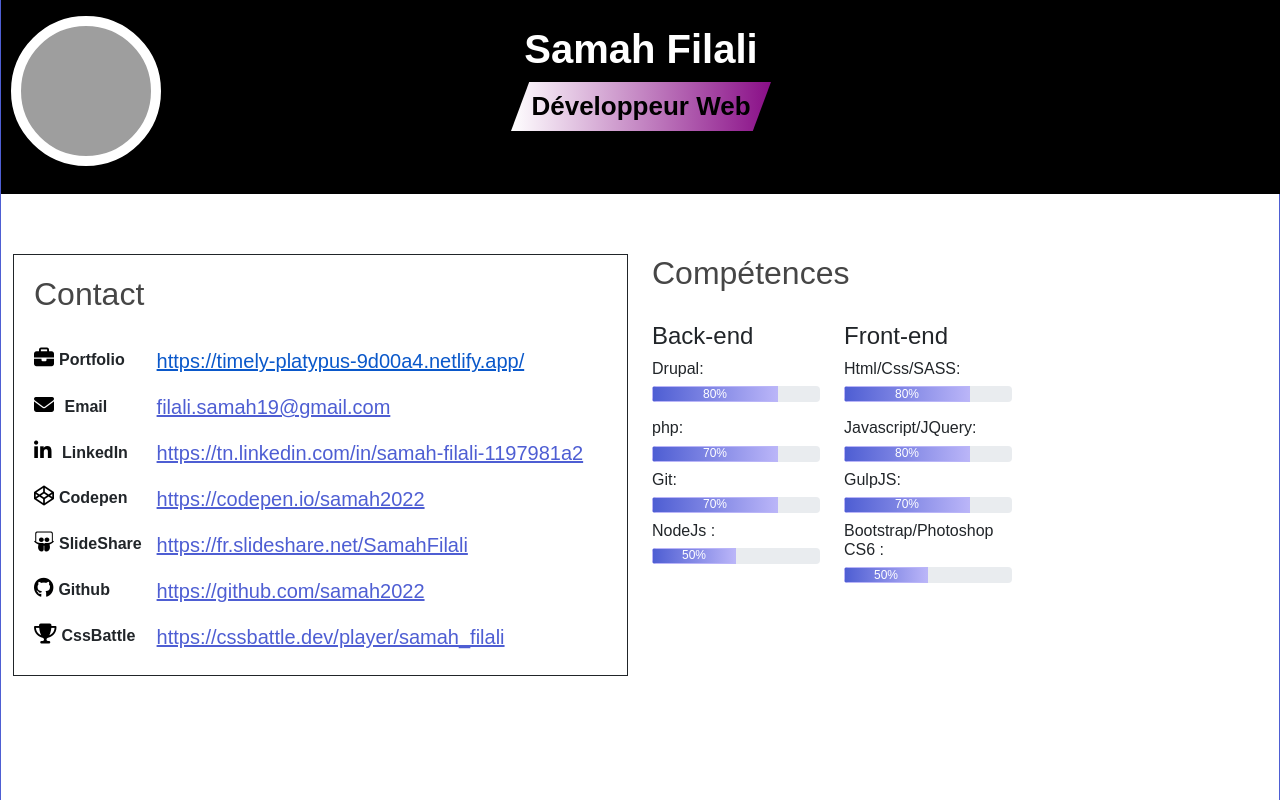
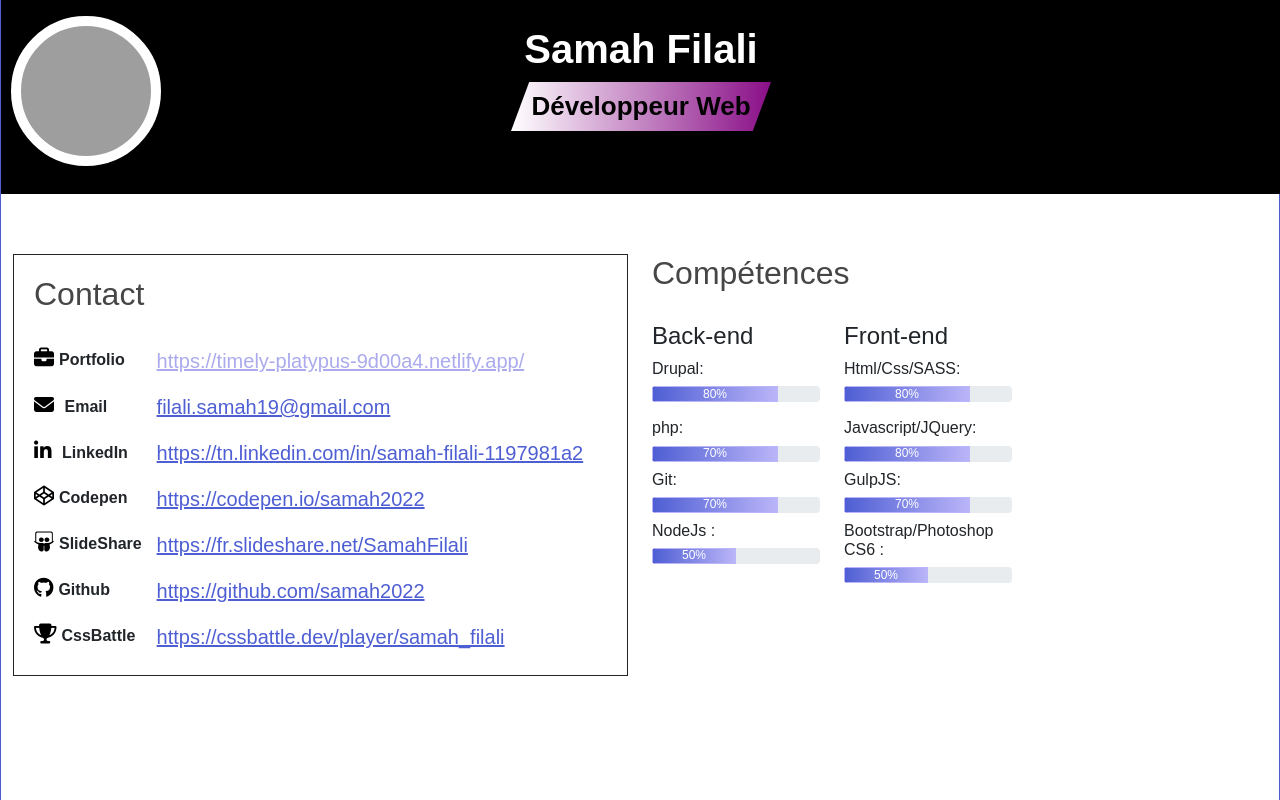
Before and after one commit to samah2022/myportfolio, a plain HTML site: page samah-filali-cv.html in a window 1280 px wide. In both pictures the pointer is over the link "https://timely-platypus-9d00a4.netlify.app/". Shown: the top 800 px of the page. Drawn offline with nearby package versions, Linux system fonts and the light colour scheme; grey boxes are pictures that could not be loaded.

Commit message:
fix my resume

```diff
--- a/samah-filali-cv.html
+++ b/samah-filali-cv.html
@@ -73,7 +73,10 @@
         a {
             color:#4e5ed3;
             line-height:36px
-            }
+        }
+        a:hover {
+            color: #abaaed;
+        }
         .contact{
             border: 1px solid;
             padding: 20px;
```
